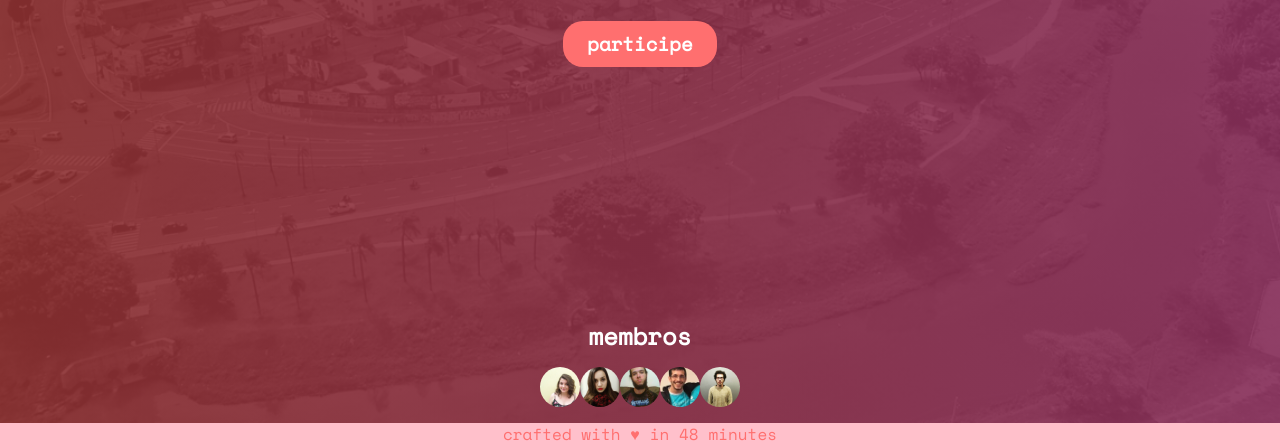
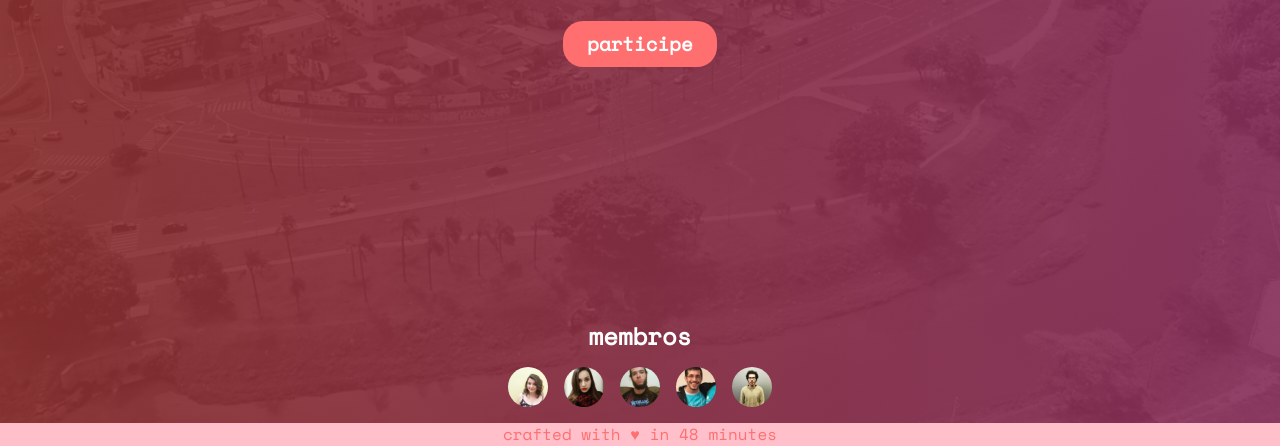
Before and after one commit to sorocabacss/sorocabacss.github.io, a website: page index.html in a window 1280 px wide. Shown: the part 377-823 px from the top of the page. Drawn offline with nearby package versions, Linux system fonts and the light colour scheme.

Commit message:
Reviews member list size

```diff
--- a/scss/style.scss
+++ b/scss/style.scss
@@ -141,7 +141,7 @@ h1 {
   ul {
     display: flex;
     width: 90vw;
-    max-width: 200px;
+    max-width: 280px;
     margin: 1rem auto;
   }
 
@@ -174,7 +174,6 @@ h1 {
     &:nth-of-type(5) {
        background-image: url('../img/felipe-soares.jpg');
     }
-
   }
 }
 
```
Also changed, not shown: dist/css/style.css.
